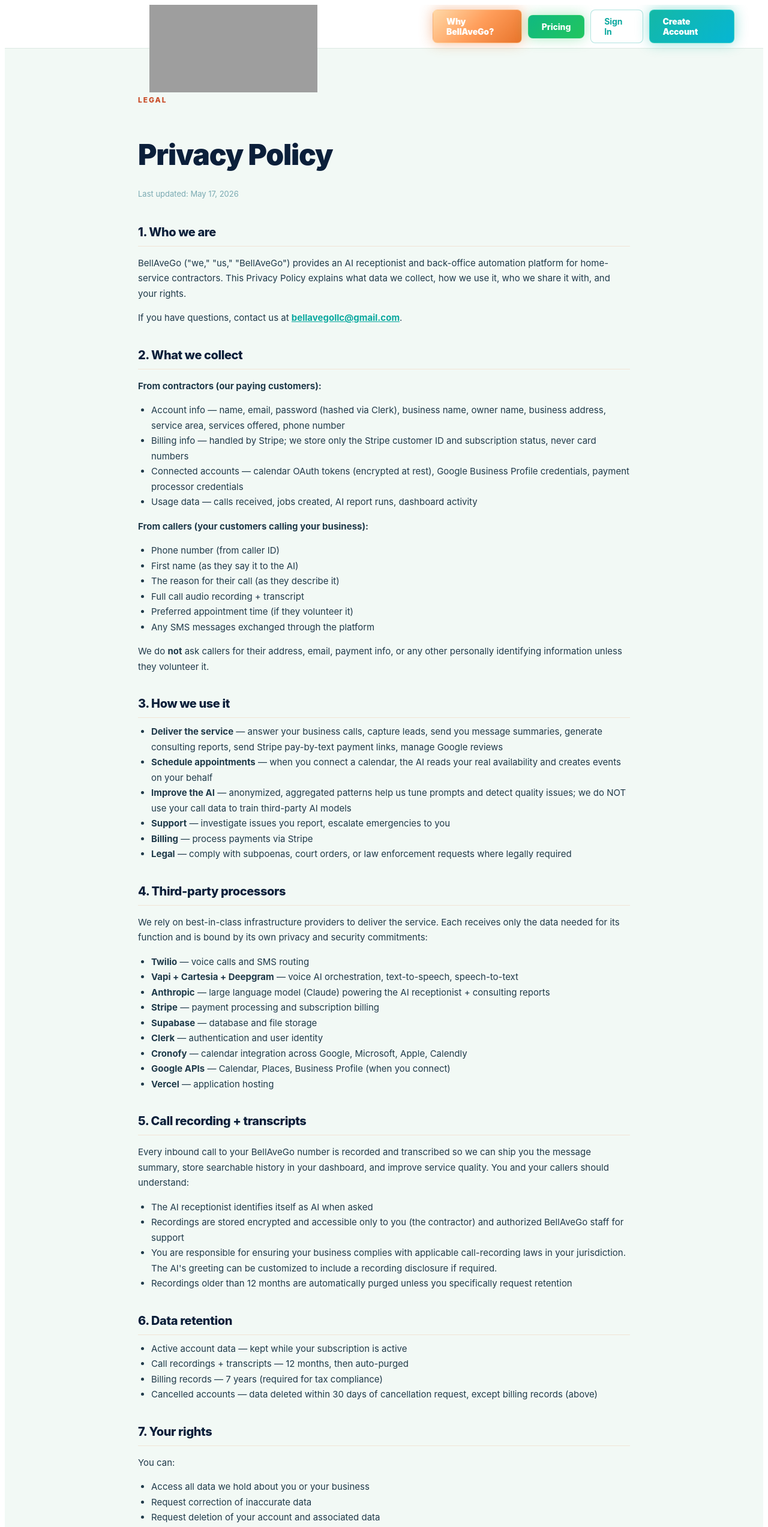
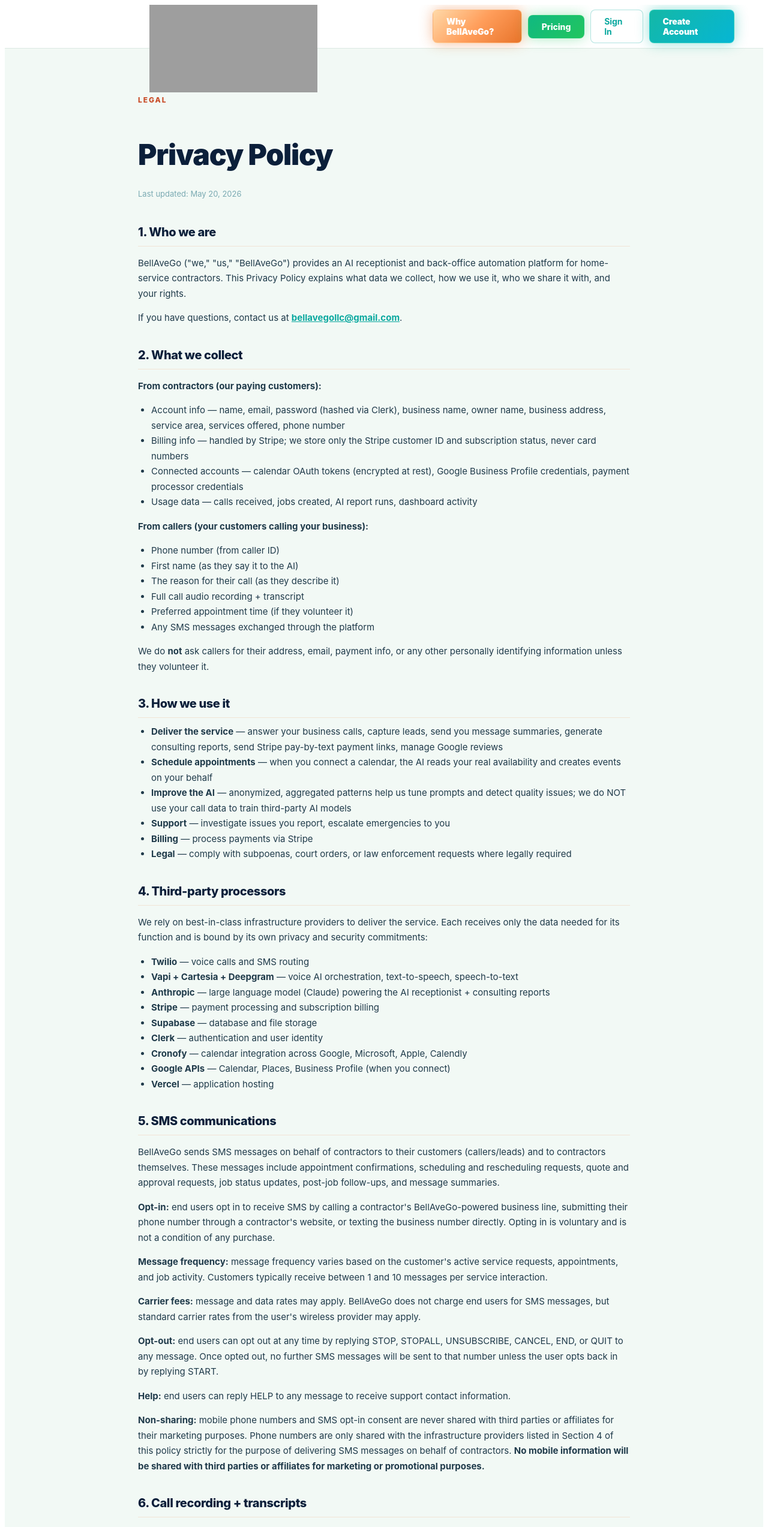
Before and after one commit to petermcshane0512-design/ringoco, a Next.js app: page /privacy in a window 1280 px wide. Shown: the top 2546 px of the page at 60% size. Built offline with nearby package versions, Linux system fonts and the light colour scheme; no server answers; grey boxes are pictures that could not be loaded.

Commit message:
Add SMS communications section to privacy policy for A2P 10DLC compliance

```diff
--- a/src/app/privacy/page.tsx
+++ b/src/app/privacy/page.tsx
@@ -10,7 +10,7 @@ import { useAuth } from '@clerk/nextjs'
  *
  * Update "lastUpdated" any time the substance changes.
  */
-const LAST_UPDATED = 'May 17, 2026'
+const LAST_UPDATED = 'May 20, 2026'
 
 export default function PrivacyPage() {
   const { isSignedIn } = useAuth()
@@ -89,7 +89,17 @@ export default function PrivacyPage() {
           </ul>
         </Section>
 
-        <Section title="5. Call recording + transcripts">
+        <Section title="5. SMS communications">
+          <p>BellAveGo sends SMS messages on behalf of contractors to their customers (callers/leads) and to contractors themselves. These messages include appointment confirmations, scheduling and rescheduling requests, quote and approval requests, job status updates, post-job follow-ups, and message summaries.</p>
+          <p><strong>Opt-in:</strong> end users opt in to receive SMS by calling a contractor&apos;s BellAveGo-powered business line, submitting their phone number through a contractor&apos;s website, or texting the business number directly. Opting in is voluntary and is not a condition of any purchase.</p>
+          <p><strong>Message frequency:</strong> message frequency varies based on the customer&apos;s active service requests, appointments, and job activity. Customers typically receive between 1 and 10 messages per service interaction.</p>
+          <p><strong>Carrier fees:</strong> message and data rates may apply. BellAveGo does not charge end users for SMS messages, but standard carrier rates from the user&apos;s wireless provider may apply.</p>
+          <p><strong>Opt-out:</strong> end users can opt out at any time by replying STOP, STOPALL, UNSUBSCRIBE, CANCEL, END, or QUIT to any message. Once opted out, no further SMS messages will be sent to that number unless the user opts back in by replying START.</p>
+          <p><strong>Help:</strong> end users can reply HELP to any message to receive support contact information.</p>
+          <p><strong>Non-sharing:</strong> mobile phone numbers and SMS opt-in consent are never shared with third parties or affiliates for their marketing purposes. Phone numbers are only shared with the infrastructure providers listed in Section 4 of this policy strictly for the purpose of delivering SMS messages on behalf of contractors. <strong>No mobile information will be shared with third parties or affiliates for marketing or promotional purposes.</strong></p>
+        </Section>
+
+        <Section title="6. Call recording + transcripts">
           <p>Every inbound call to your BellAveGo number is recorded and transcribed so we can ship you the message summary, store searchable history in your dashboard, and improve service quality. You and your callers should understand:</p>
           <ul style={listStyle}>
             <li>The AI receptionist identifies itself as AI when asked</li>
@@ -99,7 +109,7 @@ export default function PrivacyPage() {
           </ul>
         </Section>
 
-        <Section title="6. Data retention">
+        <Section title="7. Data retention">
           <ul style={listStyle}>
             <li>Active account data — kept while your subscription is active</li>
             <li>Call recordings + transcripts — 12 months, then auto-purged</li>
@@ -108,7 +118,7 @@ export default function PrivacyPage() {
           </ul>
         </Section>
 
-        <Section title="7. Your rights">
+        <Section title="8. Your rights">
           <p>You can:</p>
           <ul style={listStyle}>
             <li>Access all data we hold about you or your business</li>
@@ -120,19 +130,19 @@ export default function PrivacyPage() {
           <p>To exercise any of these, email <a href="mailto:bellavegollc@gmail.com" style={{ color: '#0AA89F', fontWeight: 700 }}>bellavegollc@gmail.com</a>. We respond within 7 business days.</p>
         </Section>
 
-        <Section title="8. Security">
+        <Section title="9. Security">
           <p>We use industry-standard security practices: TLS encryption in transit, encrypted at rest in Supabase, OAuth tokens encrypted with rotating keys, service-role isolation between tenants, no shared databases. If you suspect a security issue, email <a href="mailto:bellavegollc@gmail.com" style={{ color: '#0AA89F', fontWeight: 700 }}>bellavegollc@gmail.com</a> with &quot;SECURITY&quot; in the subject line.</p>
         </Section>
 
-        <Section title="9. Children">
+        <Section title="10. Children">
           <p>BellAveGo is a B2B service for licensed home-service contractors. We do not knowingly collect data from anyone under 18. If you believe we have, contact us and we will delete it immediately.</p>
         </Section>
 
-        <Section title="10. Changes to this policy">
+        <Section title="11. Changes to this policy">
           <p>We may update this policy as the service evolves. Material changes are emailed to all active contractors at least 30 days in advance. The &quot;Last updated&quot; date at the top reflects the most recent change.</p>
         </Section>
 
-        <Section title="11. Contact">
+        <Section title="12. Contact">
           <p>BellAveGo<br/>Email: <a href="mailto:bellavegollc@gmail.com" style={{ color: '#0AA89F', fontWeight: 700 }}>bellavegollc@gmail.com</a><br/>Founder: Peter McShane</p>
         </Section>
 
```
